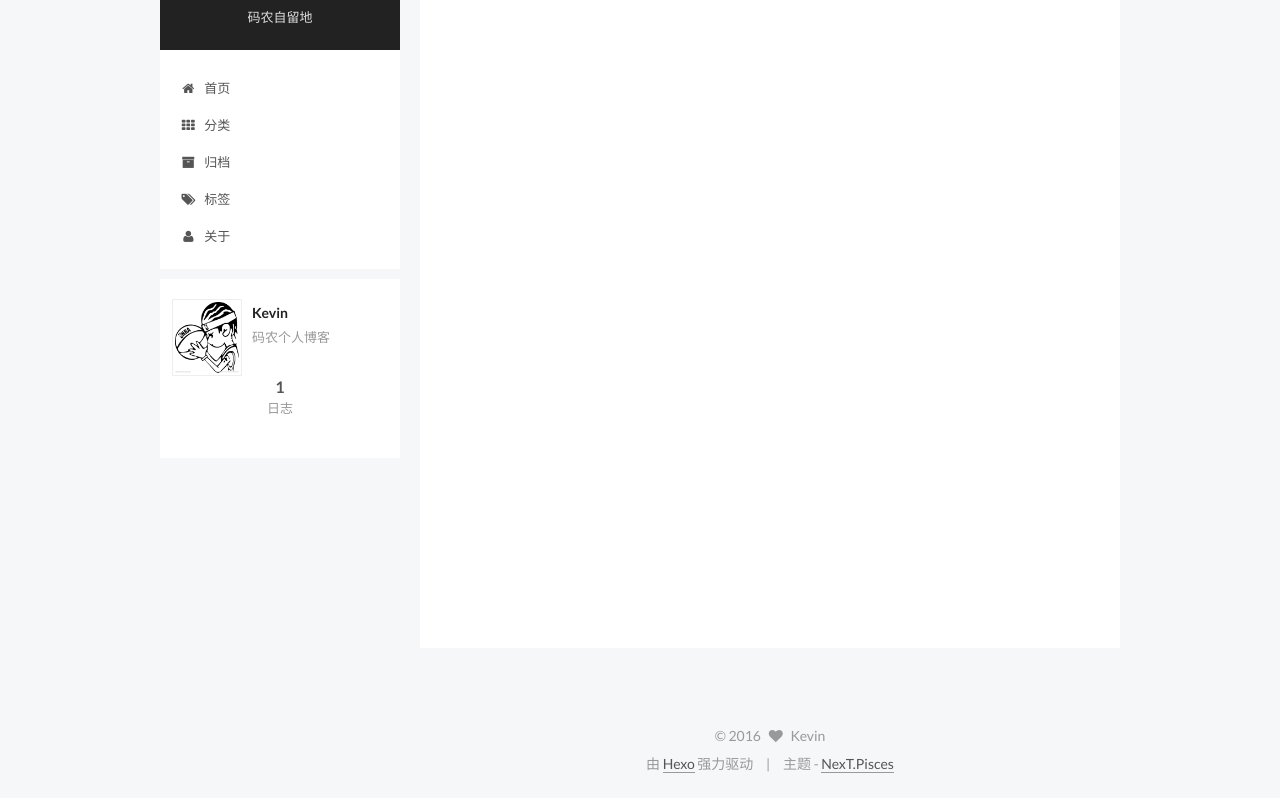
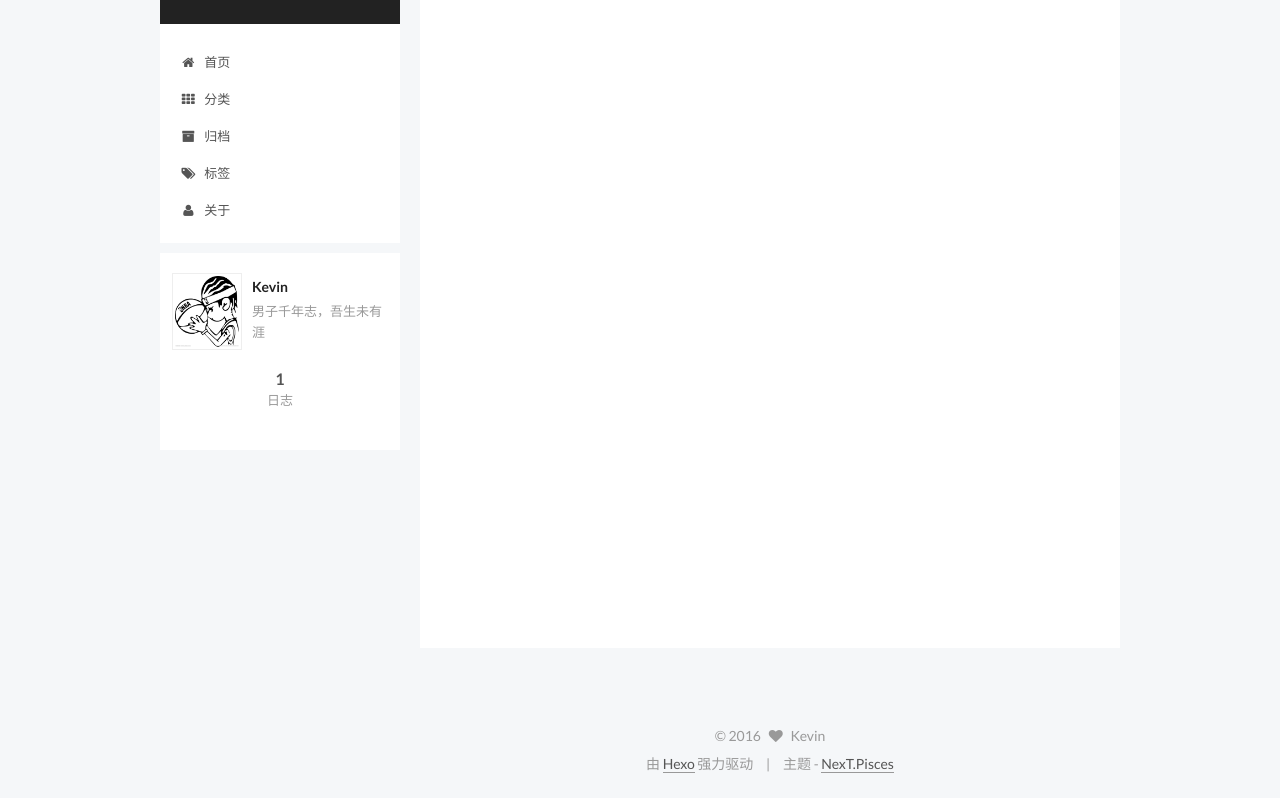
Before and after one commit to XiaoxiaoxiaoCoder/XiaoCoder.github.io, a plain HTML site: page about/index.html in a window 1280 px wide. Shown: the part 55-853 px from the top of the page. Drawn offline with Linux system fonts and the light colour scheme.

Commit message:
Site updated: 2016-05-02 12:10:45

```diff
--- a/about/index.html
+++ b/about/index.html
@@ -78,16 +78,16 @@
 
 
 
-<meta name="description" content="码农个人博客">
+<meta name="description" content="男子千年志，吾生未有涯">
 <meta property="og:type" content="website">
 <meta property="og:title" content="about">
 <meta property="og:url" content="http://yoursite.com/about/index.html">
 <meta property="og:site_name" content="小小小码农">
-<meta property="og:description" content="码农个人博客">
+<meta property="og:description" content="男子千年志，吾生未有涯">
 <meta property="og:updated_time" content="2016-05-01T05:58:35.000Z">
 <meta name="twitter:card" content="summary">
 <meta name="twitter:title" content="about">
-<meta name="twitter:description" content="码农个人博客">
+<meta name="twitter:description" content="男子千年志，吾生未有涯">
 
 
 
@@ -146,7 +146,7 @@
       <span class="logo-line-after"><i></i></span>
     </a>
   </div>
-  <p class="site-subtitle">码农自留地</p>
+  <p class="site-subtitle"></p>
 </div>
 
 <div class="site-nav-toggle">
@@ -273,7 +273,7 @@
                src="/uploads/images/Ball.jpg"
                alt="Kevin" />
           <p class="site-author-name" itemprop="name">Kevin</p>
-          <p class="site-description motion-element" itemprop="description">码农个人博客</p>
+          <p class="site-description motion-element" itemprop="description">男子千年志，吾生未有涯</p>
         </div>
         <nav class="site-state motion-element">
           <div class="site-state-item site-state-posts">
--- a/css/main.css
+++ b/css/main.css
@@ -1535,7 +1535,7 @@ pre .javascript .function {
   width: 4px;
   height: 4px;
   border-radius: 50%;
-  background: #2404ec;
+  background: #ff3e63;
 }
 .links-of-blogroll {
   font-size: 13px;
```
Also changed, not shown: 2016/05/01/hello-world/index.html (+2 -2 lines), archives/2016/05/index.html (+5 -5 lines), archives/2016/index.html (+5 -5 lines), archives/index.html (+5 -5 lines), categories/index.html (+5 -5 lines), index.html (+5 -5 lines), tags/index.html (+5 -5 lines).
